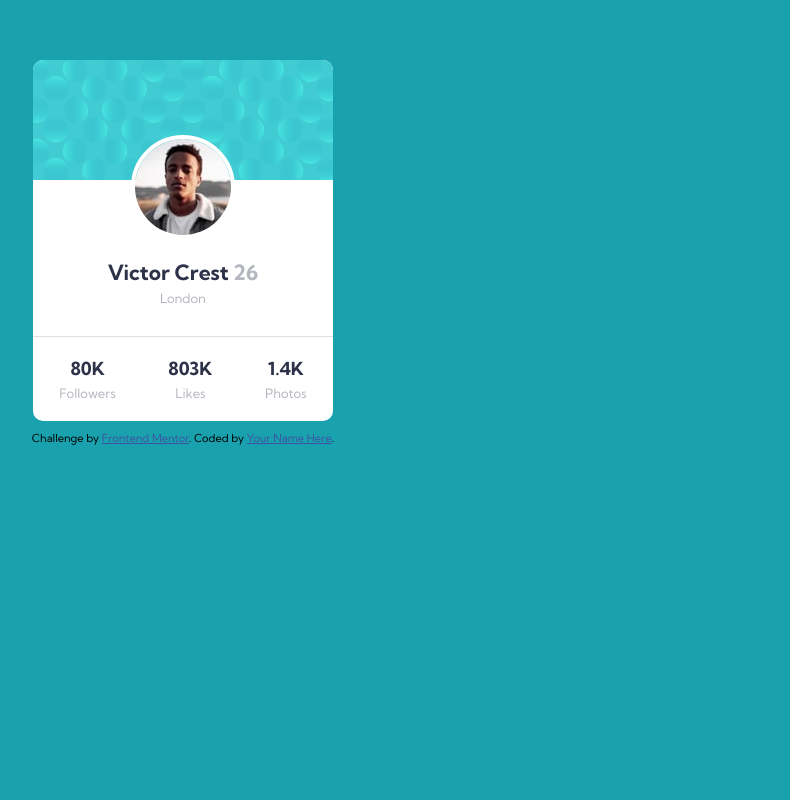
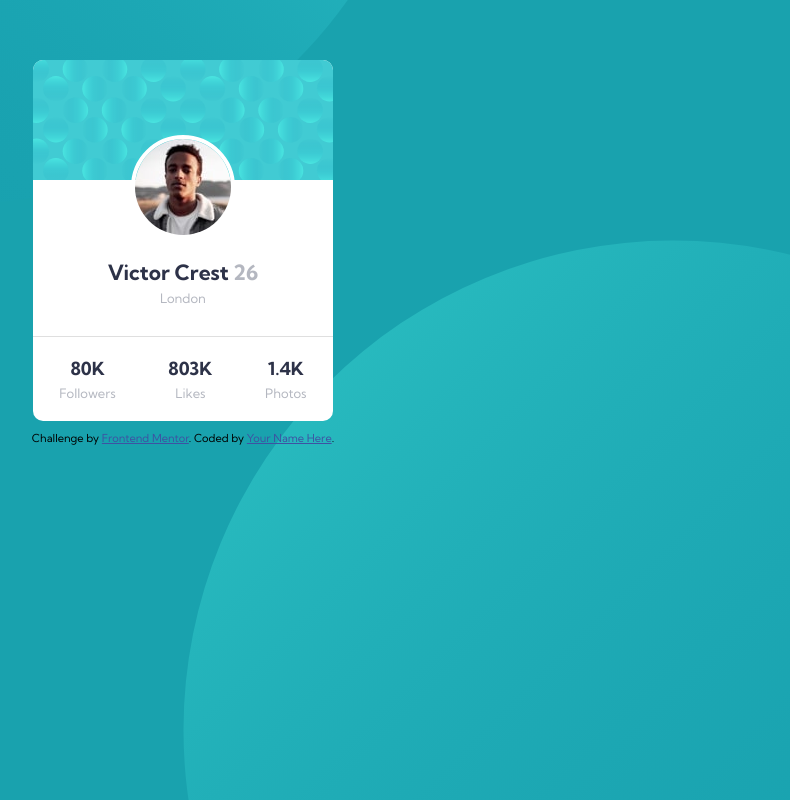
Before and after one commit to Wandesanguine/profile-card, a plain HTML site: page index.html in a window 1280 px wide. Shown: the whole page, without its empty margins (457-1247 px from the left). Drawn offline with Linux system fonts and the light colour scheme.

Commit message:
Add files via upload

```diff
--- a/style.css
+++ b/style.css
@@ -36,6 +36,10 @@
     background: var(--Dark-cyan);
     font-size: 18px;
     font-family: "kumbh sans", "sans-serif";
+    background-image: url(../images/bg-pattern-top.svg),
+     url(../images/bg-pattern-bottom.svg);
+  background-repeat: no-repeat, no-repeat;
+  background-position: right 30vw bottom 30vh, left 50vw top 30vh;
 }
 h3, h4{
     color: var(--Very-dark-desaturated-blue);
```
